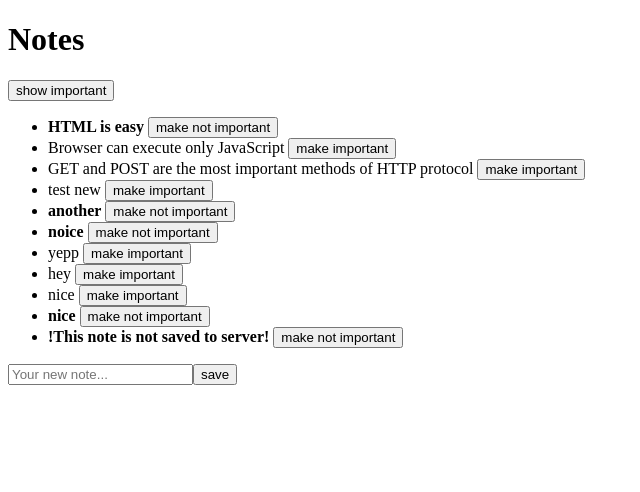
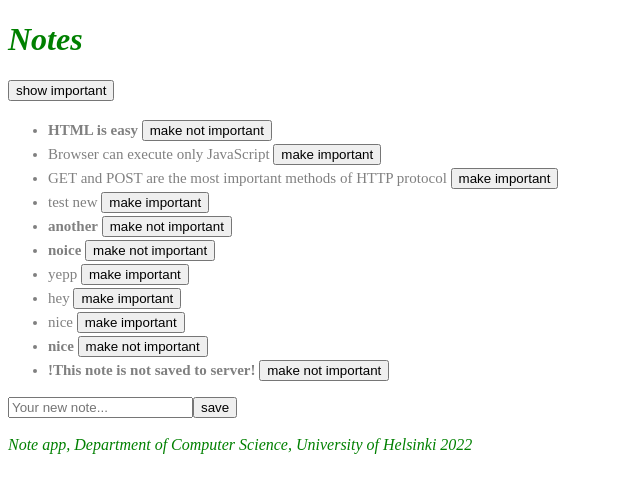
Before and after one commit to AndiSwiss/fullstackopen-2022, a React (Create React App) app in the folder part2/lesson-code/: page / in a window 1280 px wide. Shown: the top 492 px of the page, without its empty margins (0-640 px from the left). Built offline with nearby package versions, Linux system fonts and the light colour scheme; data requests are answered from the project's data file.

Commit message:
FEATURE: finish lesson code for part 2e

```diff
--- a/part2/lesson-code/src/App.js
+++ b/part2/lesson-code/src/App.js
@@ -5,11 +5,14 @@
 import Note from "./components/Note";
 import {useEffect, useState} from "react";
 import noteService from './services/notes'
+import Notification from "./components/Notification";
+import Footer from "./components/Footer";
 
 const App = () => {
   const [notes, setNotes] = useState([])
   const [newNote, setNewNote] = useState('')
   const [showAll, setShowAll] = useState(true)
+  const [errorMessage, setErrorMessage] = useState(null)
 
   const addNote = (event) => {
     event.preventDefault()
@@ -38,14 +41,17 @@
 
   const toggleImportanceOf = (id) => () => {
     const note = notes.find(n => n.id === id)
-    const changedNote = { ...note, important: !note.important}
+    const changedNote = {...note, important: !note.important}
     noteService
       .update(id, changedNote)
       .then(returnedNote => setNotes(notes.map(note => note.id !== id ? note : returnedNote)))
       .catch(error => {
-        alert(`the note '${note.content}' was already deleted from server!`)
+        setErrorMessage(
+          `The note '${note.content}' was already deleted from server!`
+        )
+        setTimeout(() => setErrorMessage(null), 5000)
+        setNotes(notes.filter(n => n.id !== id))
       })
-    setNotes(notes.filter(n => n.id !== id))
   }
 
   useEffect(() => {
@@ -56,6 +62,7 @@
 
   return (<>
     <h1>Notes</h1>
+    <Notification message={errorMessage}/>
     <div>
       <button onClick={() => setShowAll(!showAll)}>
         show {showAll ? 'important' : 'all'}
@@ -70,6 +77,7 @@
       <input value={newNote} onChange={handleNoteChange} placeholder={'Your new note...'}/>
       <button type="submit">save</button>
     </form>
+    <Footer/>
   </>)
 }
 
--- /dev/null
+++ b/part2/lesson-code/src/components/Footer.js
@@ -0,0 +1,14 @@
+const Footer = () => {
+  const footerStyle = {
+    color: 'green',
+    fontStyle: 'italic',
+    fontSize: 16
+  }
+
+  return (<div style={footerStyle}>
+    <br/>
+    <em>Note app, Department of Computer Science, University of Helsinki 2022</em>
+  </div>)
+}
+
+export default Footer
--- a/part2/lesson-code/src/components/Note.js
+++ b/part2/lesson-code/src/components/Note.js
@@ -9,7 +9,7 @@
 const Note = ({note, toggleImportance}) => {
   const label = note.important ? 'make not important' : 'make important'
 
-  return (<li key={note.id}>
+  return (<li className="note" key={note.id}>
     <MaybeBold content={note.content} bold={note.important}/> <button onClick={toggleImportance}>{label}</button>
   </li>)
 }
--- /dev/null
+++ b/part2/lesson-code/src/components/Notification.js
@@ -0,0 +1,9 @@
+const Notification = ({message}) => {
+  if (message === null) return null
+
+  return (<div className="error">
+    {message}
+  </div>)
+}
+
+export default Notification
--- /dev/null
+++ b/part2/lesson-code/src/index.css
@@ -0,0 +1,21 @@
+
+h1 {
+    color: green;
+    font-style: italic;
+}
+
+.note {
+    color: grey;
+    padding-top: 3px;
+    font-size: 15px;
+}
+
+.error {
+    color: red;
+    background: lightgrey;
+    font-size: 20px;
+    border-style: solid;
+    border-radius: 5px;
+    padding: 10px;
+    margin-bottom: 10px;
+}
--- a/part2/lesson-code/src/index.js
+++ b/part2/lesson-code/src/index.js
@@ -1,5 +1,6 @@
 import React from 'react';
 import ReactDOM from 'react-dom/client';
+import './index.css';
 
 import App from './App';
 
```
